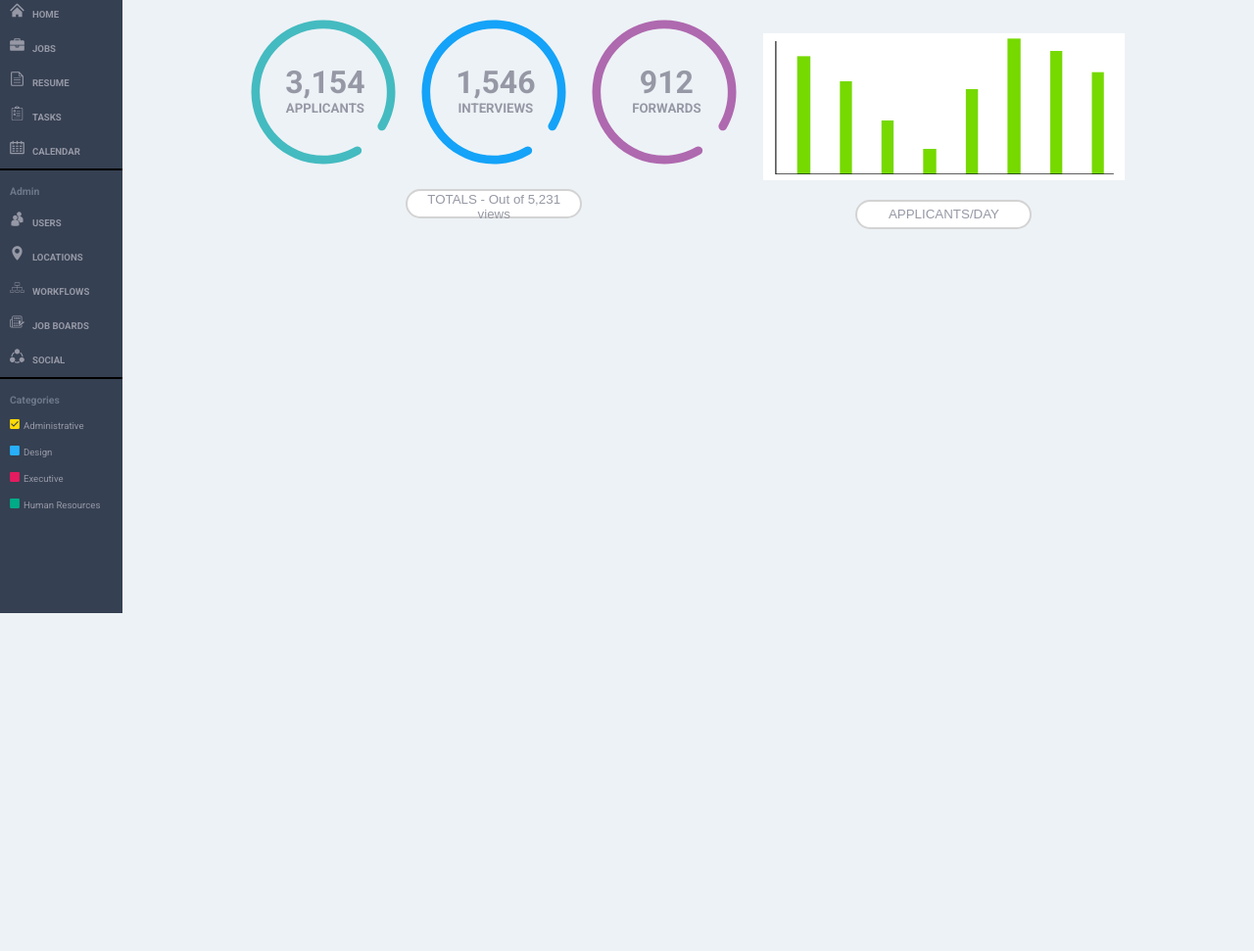
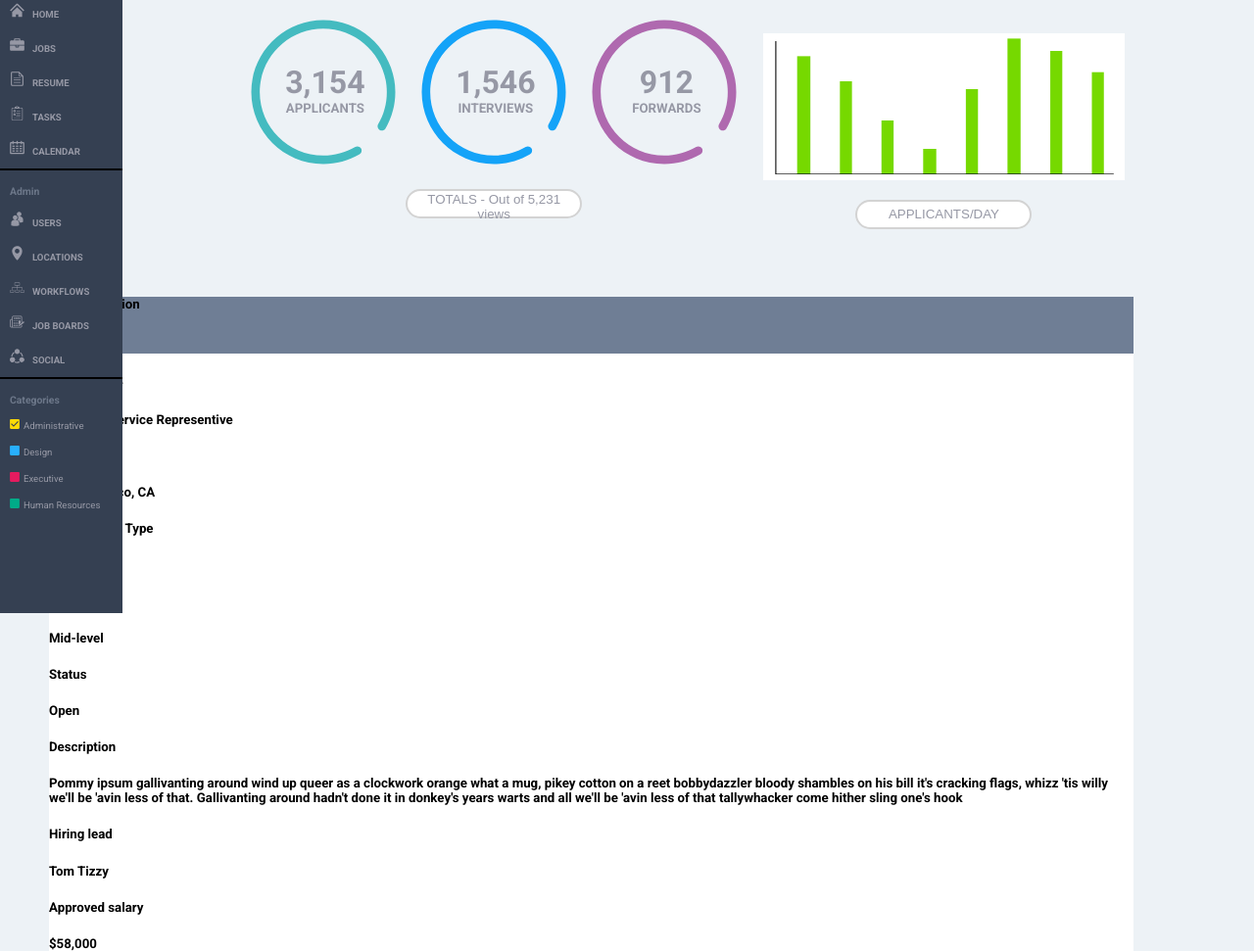
Before and after one commit to Mickyfen17/mf_SCC_Challenge3, a plain HTML site: page index.html in a window 1280 px wide. Shown: the part 174-1145 px from the top of the page at 98% size. Before the commit the page ends 800 px from the top, so only its background shows below. Drawn offline with Linux system fonts and the light colour scheme.

Commit message:
Add job description section to DOM

```diff
--- a/index.html
+++ b/index.html
@@ -114,10 +114,48 @@
         <button class="loading-button" type="button">TOTALS - Out of 5,231 views</button>
       </div>
       <div class="bar-graph-wrapper">
-        <!-- <div class="graph-placeholder"> -->
         <img class="graph-placeholder" src="images/new_green_bar_graph.png" alt="Green bar chart">
-        <!-- </div> -->
         <button class="loading-button" type="button">APPLICANTS/DAY</button>
+      </div>
+    </section>
+    <section class="job-description">
+      <div class="job-description-wrapper">
+        <div class="jd-inner-main-title">
+          <h5 class="jd-inner-main-title">Job description</h5>
+          <button class="main-title-button" type="button">Edit</button>
+        </div>
+        <div class="jd-inner-content">
+          <h5 class="jd-inner-title">Position title</h5>
+          <h5 class="jd-inner-description">Customer Service Representive</h5>
+        </div>
+        <div class="jd-inner-content">
+          <h5 class="jd-inner-title">Location</h5>
+          <h5 class="jd-inner-description">San Francisco, CA</h5>
+        </div>
+        <div class="jd-inner-content">
+          <h5 class="jd-inner-title">Employment Type</h5>
+          <h5 class="jd-inner-description">Full-time</h5>
+        </div>
+        <div class="jd-inner-content">
+          <h5 class="jd-inner-title">Experience</h5>
+          <h5 class="jd-inner-description">Mid-level</h5>
+        </div>
+        <div class="jd-inner-content">
+          <h5 class="jd-inner-title">Status</h5>
+          <h5 class="jd-inner-description">Open</h5>
+        </div>
+        <div class="jd-inner-content">
+          <h5 class="jd-inner-title">Description</h5>
+          <h5 class="jd-inner-description">Pommy ipsum gallivanting around wind up queer as a clockwork orange what a mug, pikey cotton on a reet bobbydazzler bloody shambles on his bill it's cracking flags, whizz 'tis willy we'll be 'avin less of that. Gallivanting around hadn't done it in donkey's years warts and all we'll be 'avin less of that tallywhacker come hither sling one's hook</h5>
+        </div>
+        <div class="jd-inner-content">
+          <h5 class="jd-inner-title">Hiring lead</h5>
+          <h5 class="jd-inner-description">Tom Tizzy</h5>
+        </div>
+        <div class="jd-inner-content">
+          <h5 class="jd-inner-title">Approved salary</h5>
+          <h5 class="jd-inner-description">$58,000</h5>
+        </div>
       </div>
     </section>
   </body>
--- a/main.css
+++ b/main.css
@@ -240,12 +240,12 @@ header {
 .graph-inner-titles {
   position: absolute;
   top: 32%;
-  left: 28%;
+  left: 25%;
   text-align: center;
 }
 
 .forwards {
-  left: 30%;
+  left: 27%;
 }
 
 .graph-inner-titles h4 {
@@ -276,6 +276,21 @@ header {
   height: 150px;
   margin: 0 auto 20px auto;
   background: #FFF;
+}
+
+/*JOB DESCRIPTION SECTION*/
+
+.job-description {
+  margin: 30px 0 0 50px;
+}
+
+.job-description-wrapper {
+  width: 90%;
+  background: #FFF;
+}
+
+.jd-inner-main-title {
+  background: #6f7e95;
 }
 
 /*MEDIA QUERIES*/
```
